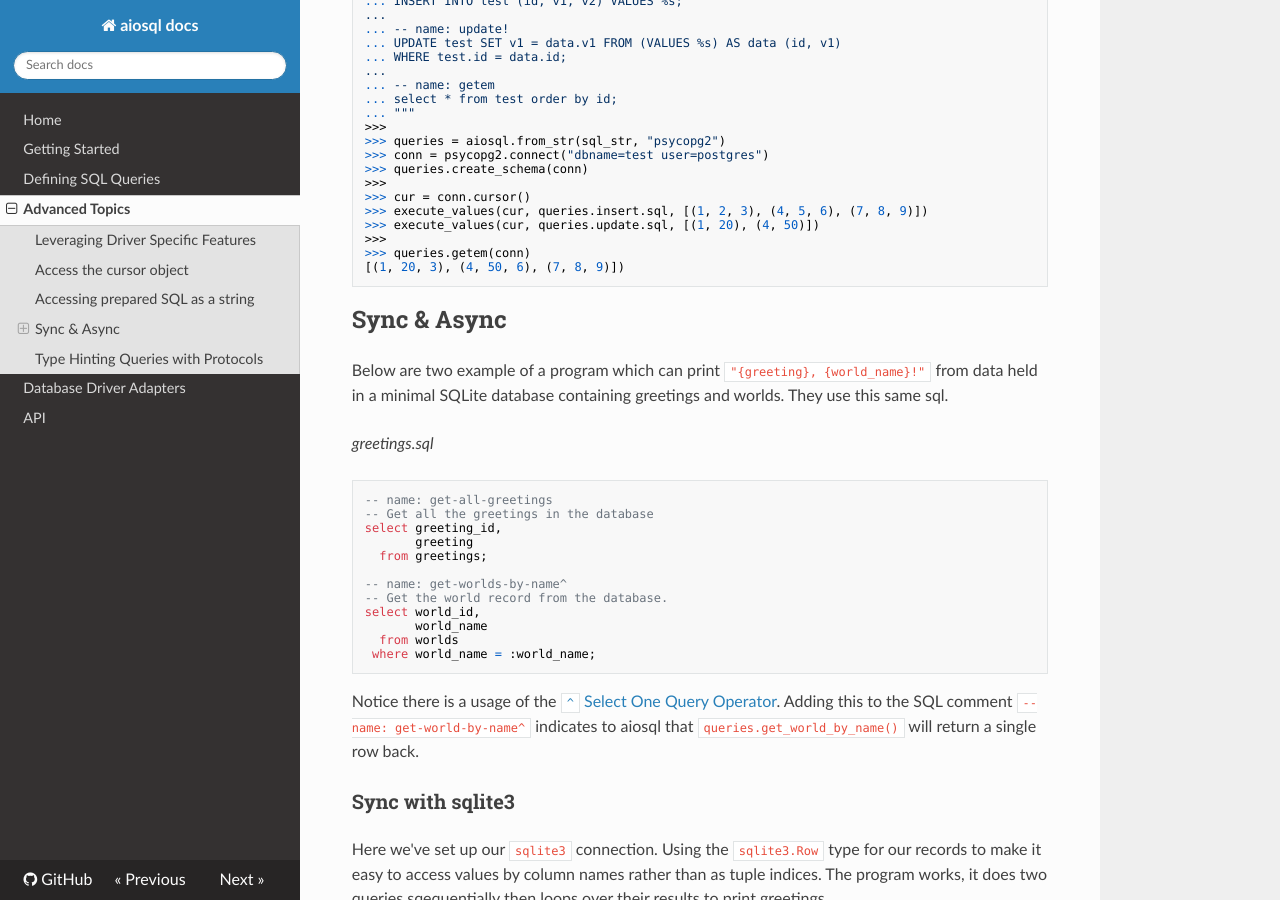
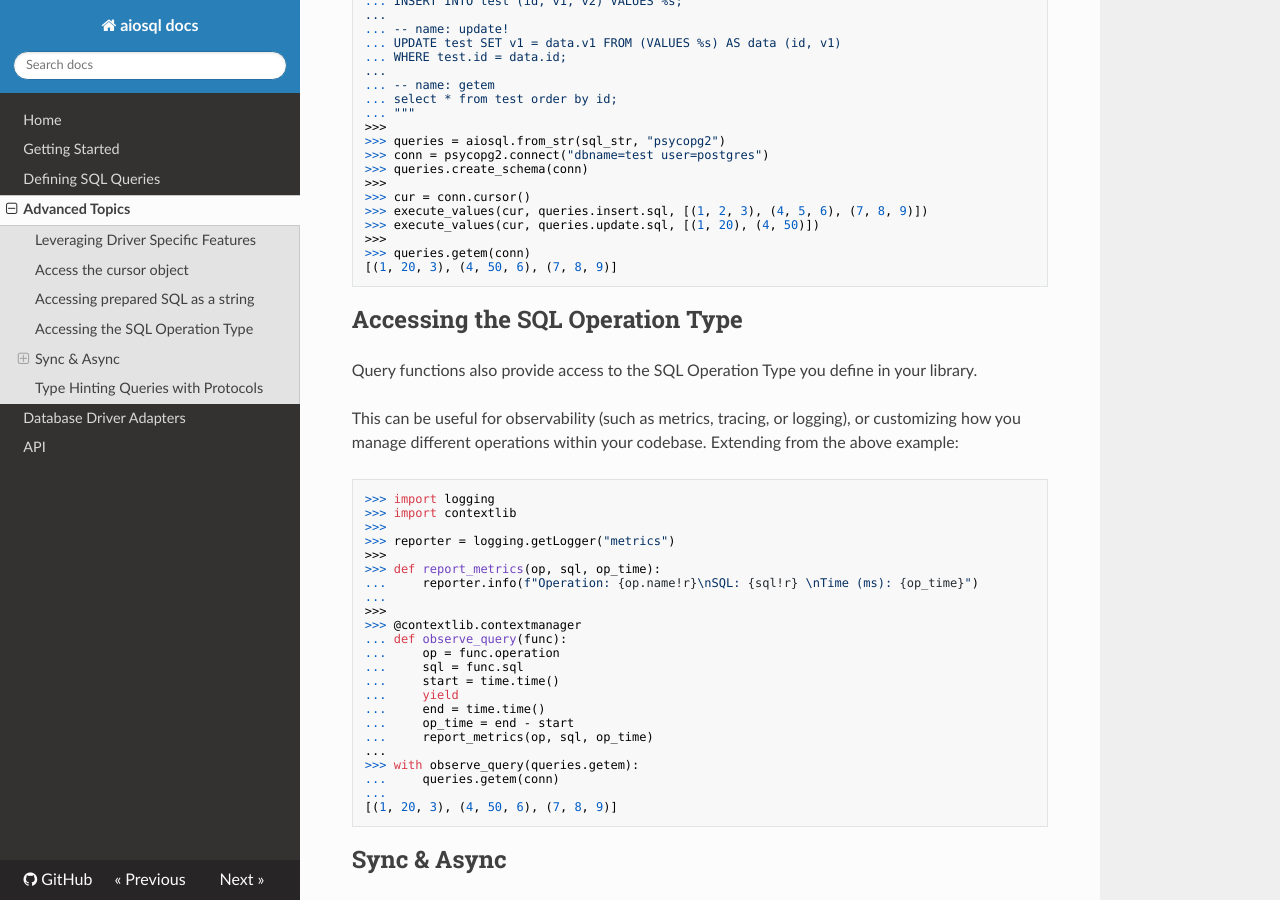
Before and after one commit to nackjicholson/aiosql, an MkDocs documentation site: the page built from docs/advanced-topics.md, in a window 1280 px wide and 900 px high, scrolled down 1427 px. Built offline with MkDocs 1.6.1, drawn with Linux system fonts in a browser that asks for light colours; nearby versions of some CDN libraries.

Commit message:
Add documentation for QueryFn.operation

````diff
--- a/docs/advanced-topics.md
+++ b/docs/advanced-topics.md
@@ -80,7 +80,41 @@ This example adapts the example usage from psycopg2's documentation for [`execut
 >>> execute_values(cur, queries.update.sql, [(1, 20), (4, 50)])
 >>>
 >>> queries.getem(conn)
-[(1, 20, 3), (4, 50, 6), (7, 8, 9)])
+[(1, 20, 3), (4, 50, 6), (7, 8, 9)]
+```
+
+## Accessing the SQL Operation Type
+
+Query functions also provide access to the SQL Operation Type you define in your library.
+
+This can be useful for observability (such as metrics, tracing, or logging), or
+customizing how you manage different operations within your codebase. Extending from the
+above example:
+
+```python
+>>> import logging
+>>> import contextlib
+>>>
+>>> reporter = logging.getLogger("metrics")
+>>>
+>>> def report_metrics(op, sql, op_time):
+...     reporter.info(f"Operation: {op.name!r}\nSQL: {sql!r} \nTime (ms): {op_time}")
+...
+>>>
+>>> @contextlib.contextmanager
+... def observe_query(func):
+...     op = func.operation
+...     sql = func.sql
+...     start = time.time()
+...     yield
+...     end = time.time()
+...     op_time = end - start
+...     report_metrics(op, sql, op_time)
+...
+>>> with observe_query(queries.getem):
+...     queries.getem(conn)
+...
+[(1, 20, 3), (4, 50, 6), (7, 8, 9)]
 ```
 
 ## Sync & Async
````
